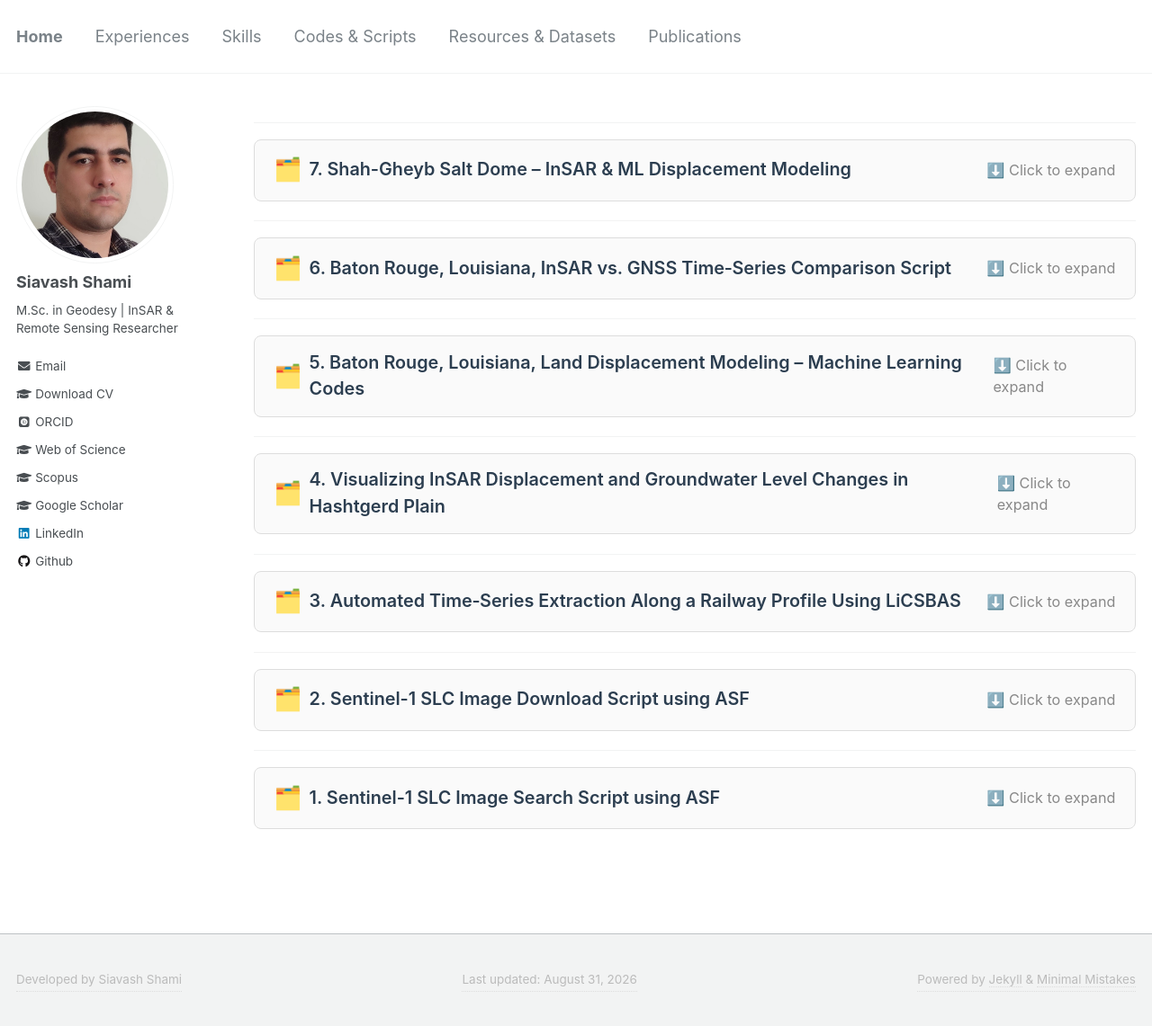
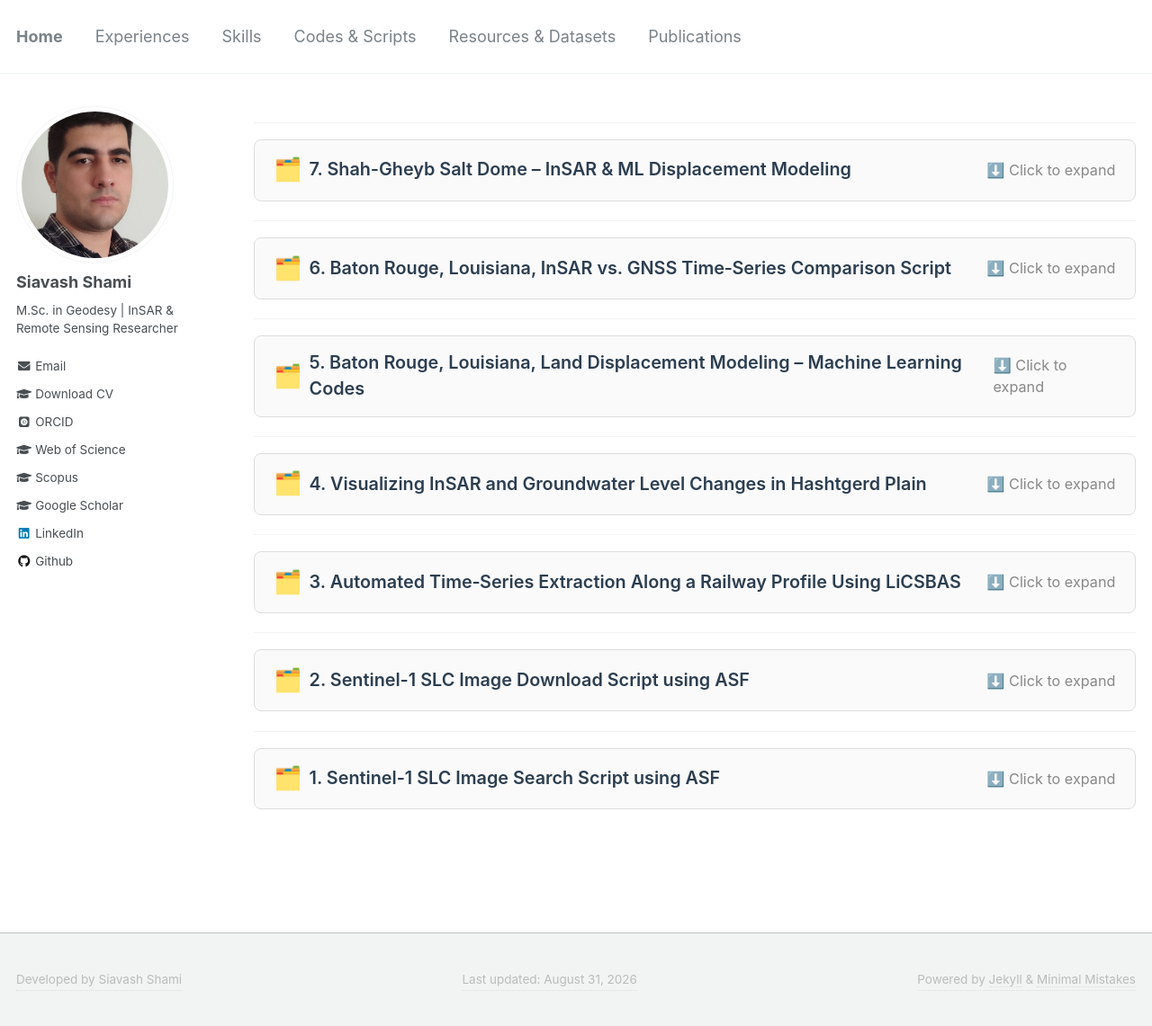
Before and after one commit to siavashshami/siavashshami.github.io, a Jekyll site: the page built from _pages/codes_scripts.md, in a window 1280 px wide and 1141 px high. Shown: the whole window at 90% size. Built offline with Jekyll 4.4.1, drawn with Linux system fonts in a browser that asks for light colours; some web fonts are replaced.

Commit message:
Update codes_scripts.md

```diff
--- a/_pages/codes_scripts.md
+++ b/_pages/codes_scripts.md
@@ -120,7 +120,7 @@ The script uses Pandas for data handling, Matplotlib for visualization, and NumP
 <details style="border: 1px solid #ddd; border-radius: 8px; padding: 0.8rem 1.2rem; margin-bottom: 1.2rem; background: #fafafa; transition: all 0.2s;">
   <summary style="font-size: 1.1rem; font-weight: 600; color: #2c3e50; cursor: pointer; list-style: none; display: flex; align-items: center; gap: 8px;">
     <span style="font-size: 1.4rem;">🗂️</span>
-    4. Visualizing InSAR Displacement and Groundwater Level Changes in Hashtgerd Plain
+    4. Visualizing InSAR and Groundwater Level Changes in Hashtgerd Plain
     <span style="margin-left: auto; font-size: 0.9rem; color: #888; font-weight: 400;">
       ⬇️ Click to expand
     </span>
```
